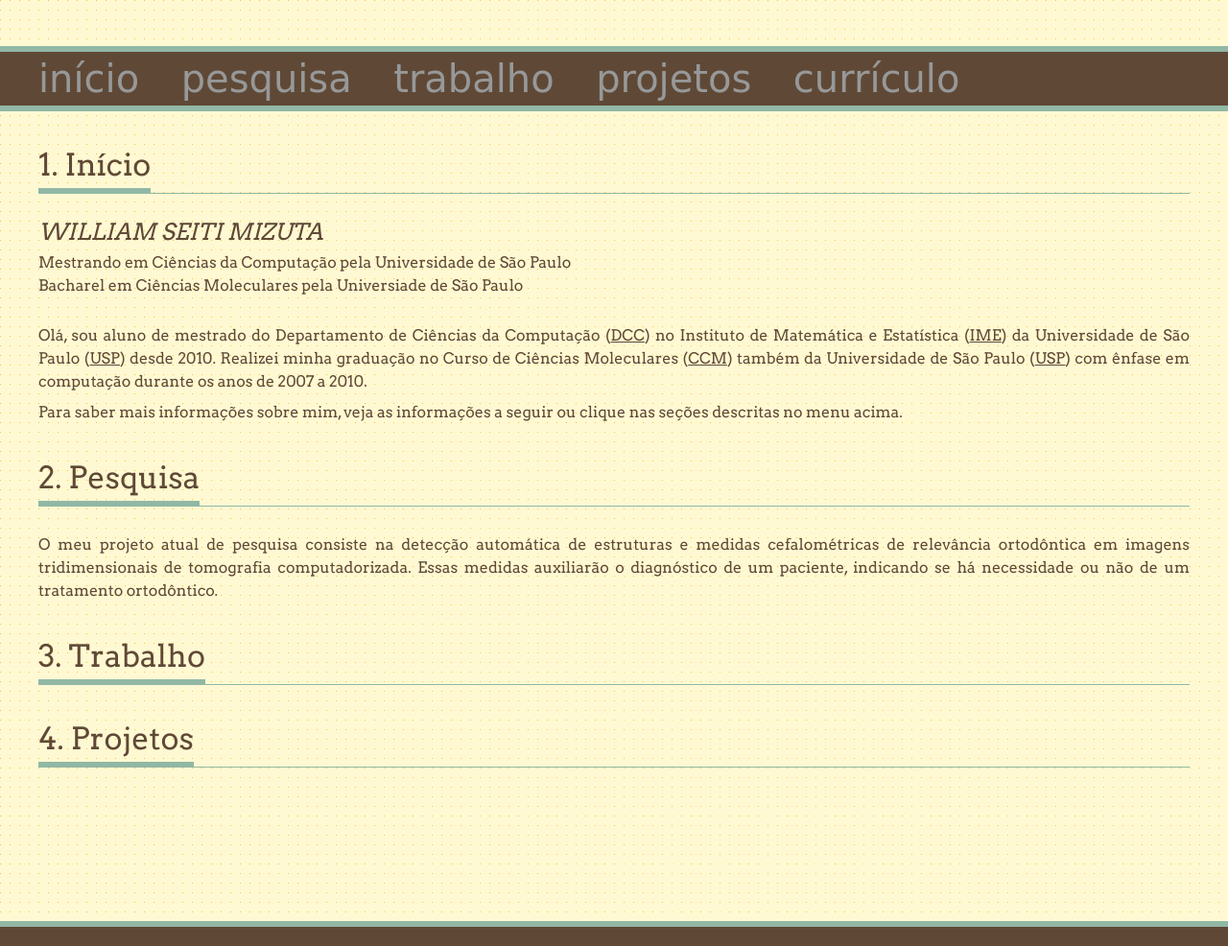
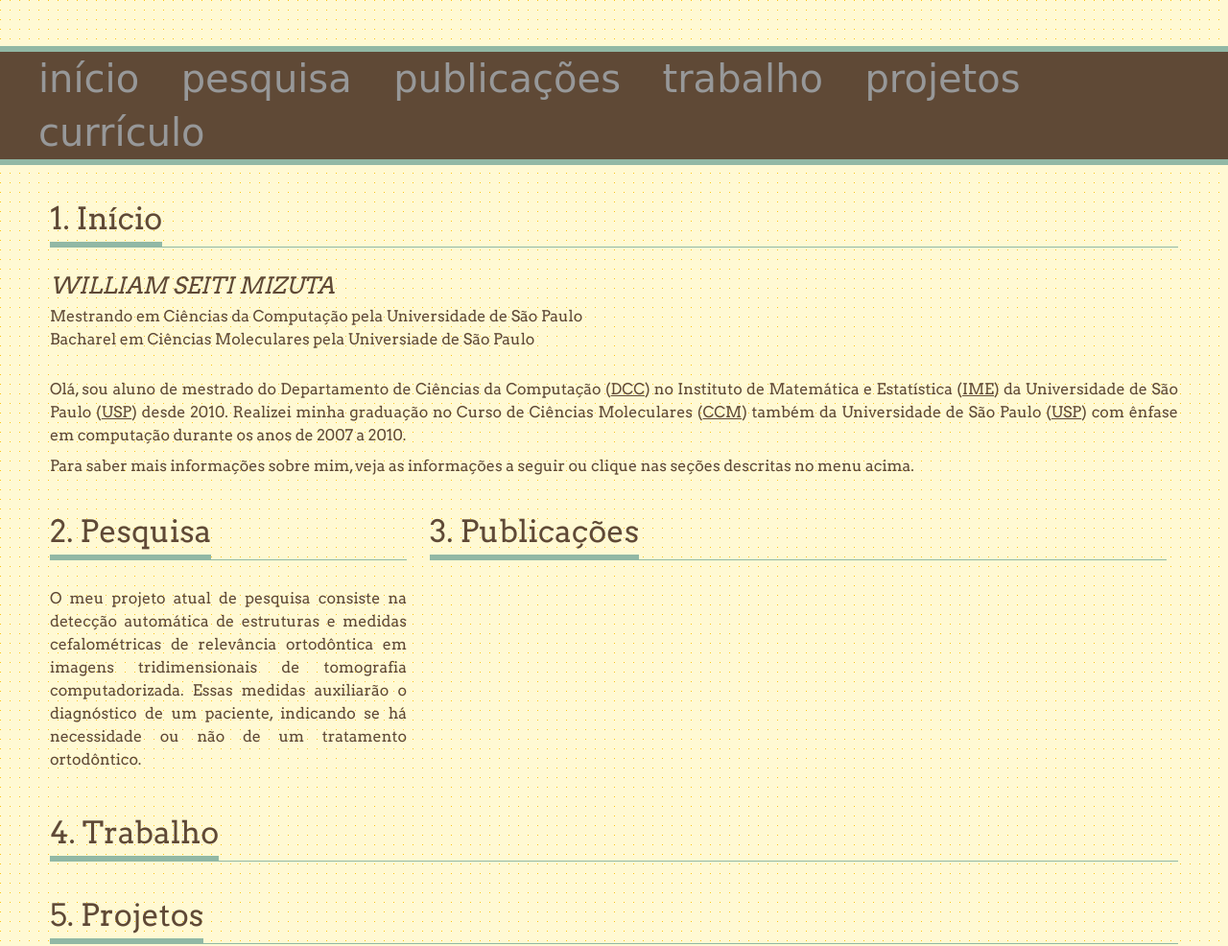
Before and after one commit to williammizuta/homepage, a plain HTML site: page index.html in a window 1280 px wide. Shown: the top 986 px of the page at 96% size. Drawn offline with Linux system fonts and the light colour scheme; a web font is replaced by a local one.

Commit message:
Inserting publication section

```diff
--- a/css/style.css
+++ b/css/style.css
@@ -14,6 +14,10 @@ body {
 }
 
 body * {
+	box-sizing: border-box;
+	-moz-box-sizing: border-box;
+	-webkit-box-sizing: border-box;
+
 	color: #5F4936;
 	font-family: 'Arvo', serif;
 }
@@ -67,6 +71,7 @@ p {
 
 .section {
 	margin-bottom: 2.5em;
+	padding: 0 1%;
 }
 
 .section-title {
@@ -121,3 +126,13 @@ p {
 .twitter, .github {
 	text-align: right;
 }
+
+#research {
+	float: left;
+	width: 33%;
+}
+
+#publication {
+	float: left;
+	width: 66%;
+}
--- a/index.html
+++ b/index.html
@@ -17,6 +17,9 @@
 				</li>
 				<li class='menu-item'>
 					<a href='#research'>pesquisa</a>
+				</li>
+				<li class='menu-item'>
+					<a href='#publication'>publicações</a>
 				</li>
 				<li class='menu-item'>
 					<a href='#work'>trabalho</a>
@@ -74,14 +77,19 @@
 				ou não de um tratamento ortodôntico.
 			</p>
 		</section>
+		<section id='publication' class='section'>
+			<div class="section-title">
+				<h2 class='title'>3. Publicações</h2>
+			</div>
+		</section>
 		<section id='work' class='section'>
 			<div class="section-title">
-				<h2 class='title'>3. Trabalho</h2>
+				<h2 class='title'>4. Trabalho</h2>
 			</div>
 		</section>
 		<section id='projects' class='section'>
 			<div class="section-title">
-				<h2 class='title'>4. Projetos</h2>
+				<h2 class='title'>5. Projetos</h2>
 			</div>
 		</section>
 	</section>
```
